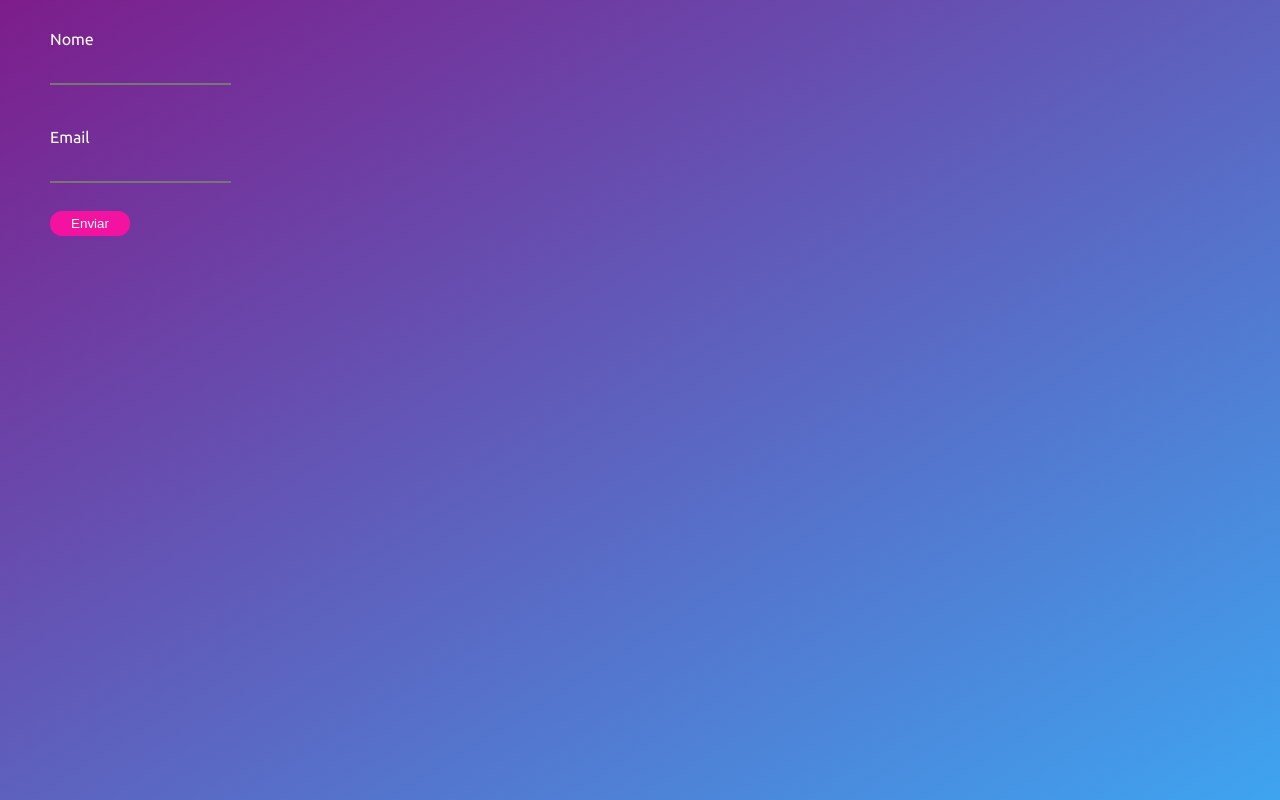
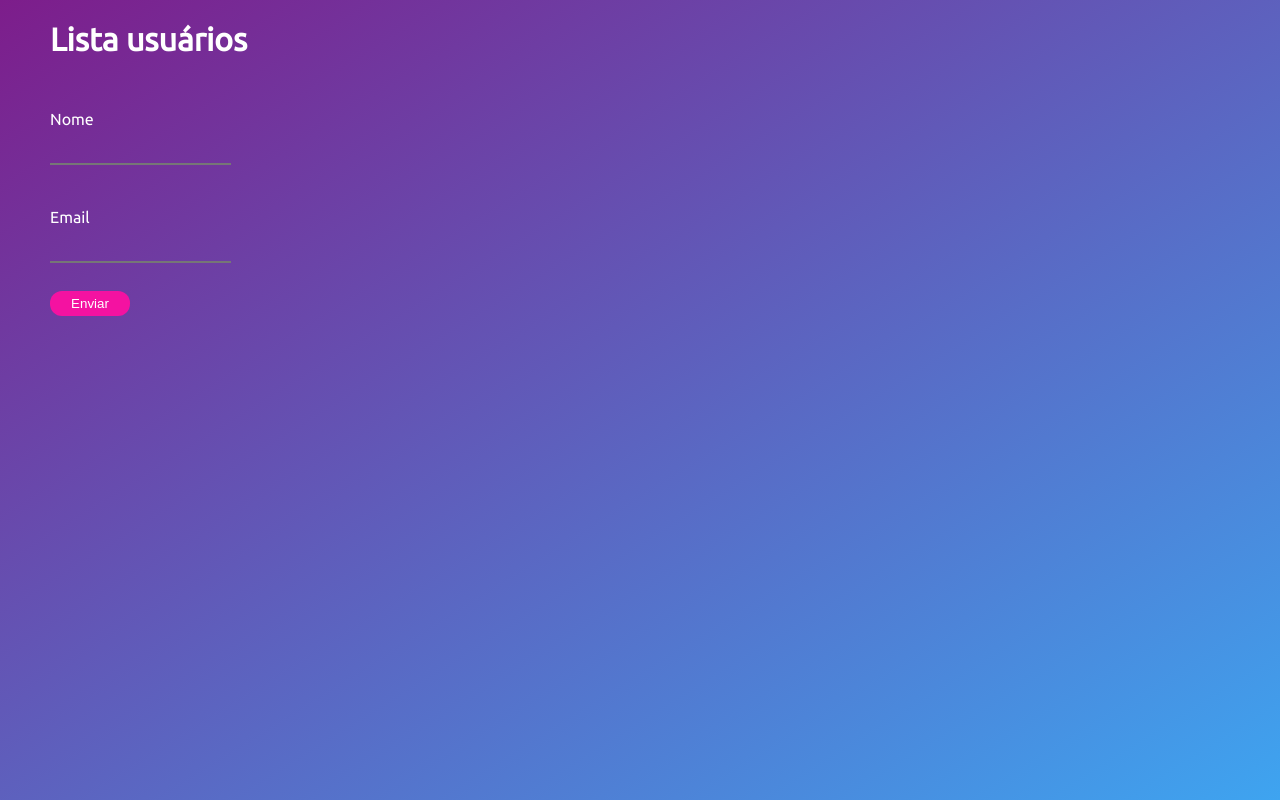
Before and after one commit to ricardosousabr/user-registration, a plain HTML site: page index.html in a window 1280 px wide. Drawn offline with Linux system fonts and the light colour scheme.

Commit message:
feat: add site title

```diff
--- a/index.html
+++ b/index.html
@@ -9,6 +9,9 @@
 </head>
 <body>
   <div class="box">
+    <div>
+      <h1>Lista usuários</h1>
+    </div>
     <div>
       <form id="userForm">
         <div>
```
